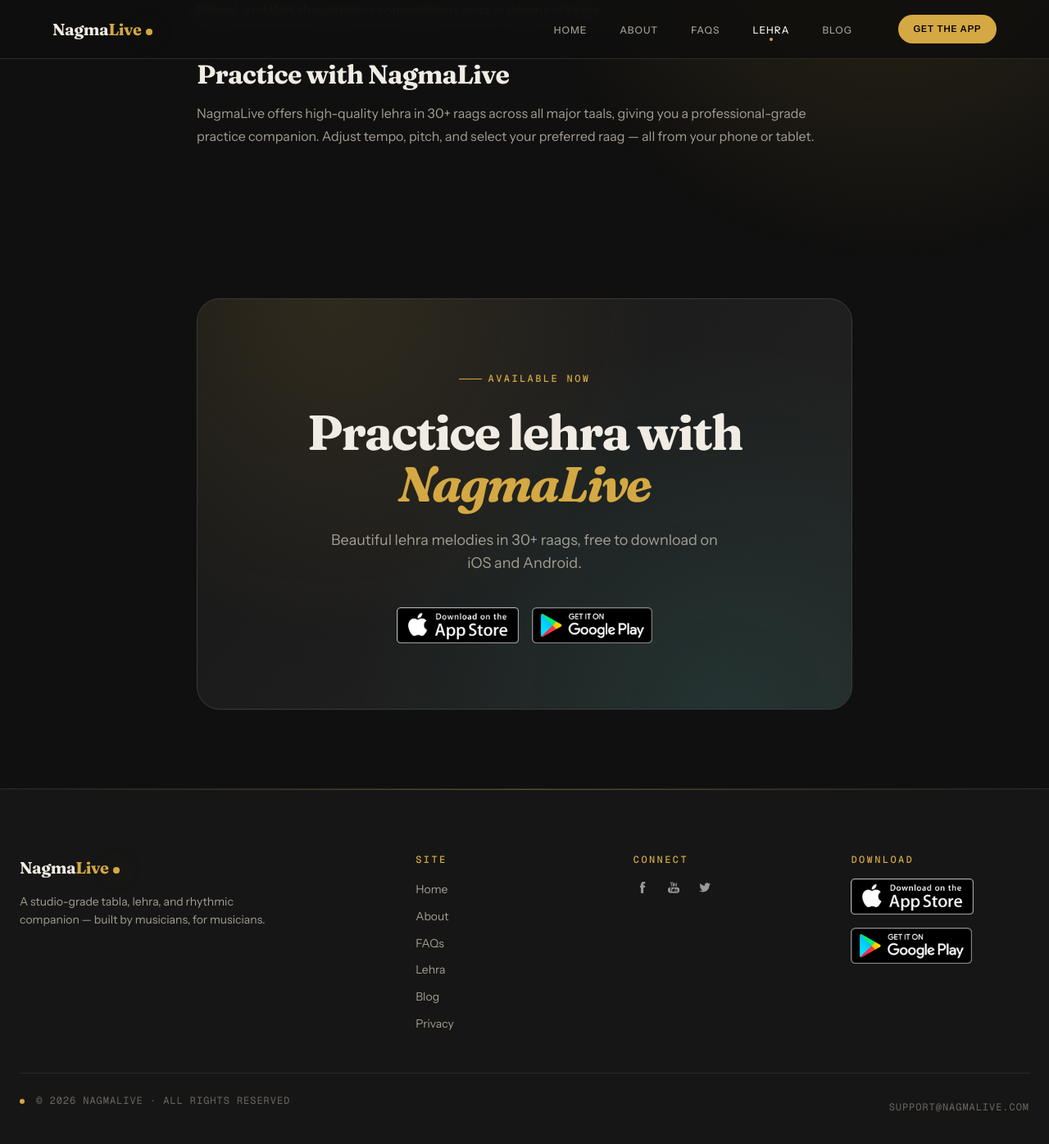
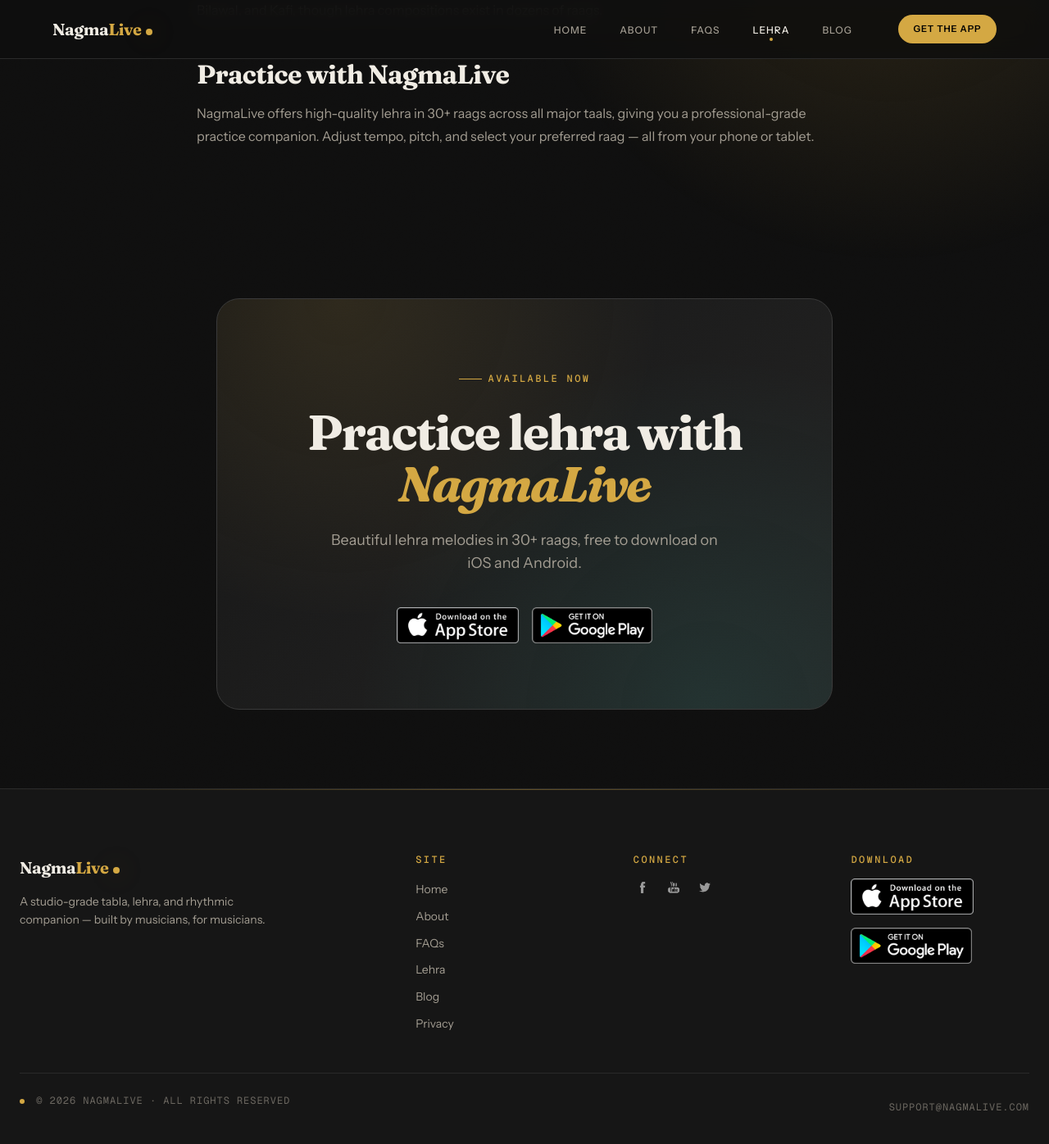
Before and after one commit to jsonfellin/NagmaLiveWeb, a Jekyll site: the page built from lehra-meaning.html, in a window 1280 px wide and 1400 px high, scrolled down 1559 px. Shown: the top 1396 px of the window at 82% size. Built offline with Jekyll 4.4.1, drawn with Linux system fonts in a browser that asks for light colours.

Commit message:
Fix missing side margins on inner pages
.section used the padding shorthand, zeroing the side gutter that
.container sets on elements carrying both classes. Use padding-block.

Co-Authored-By: Claude Sonnet 5 <noreply@anthropic.com>

```diff
--- a/assets/css/base.css
+++ b/assets/css/base.css
@@ -100,8 +100,8 @@ button, input, textarea, select { font: inherit; color: inherit; }
 .container--narrow { max-width: var(--container-narrow); }
 .container--wide   { max-width: var(--container-wide); }
 
-.section { padding: var(--space-12) 0; position: relative; }
-.section--tight { padding: var(--space-8) 0; }
+.section { padding-block: var(--space-12); position: relative; }
+.section--tight { padding-block: var(--space-8); }
 
 .text-center { text-align: center; }
 .text-gold   { color: var(--color-gold); }
```
